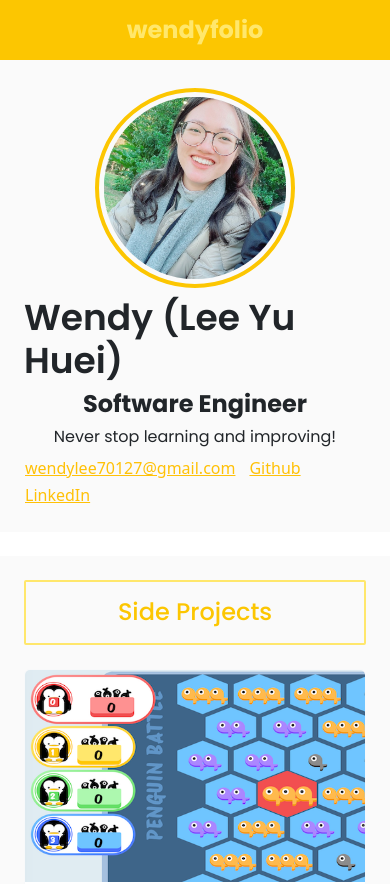
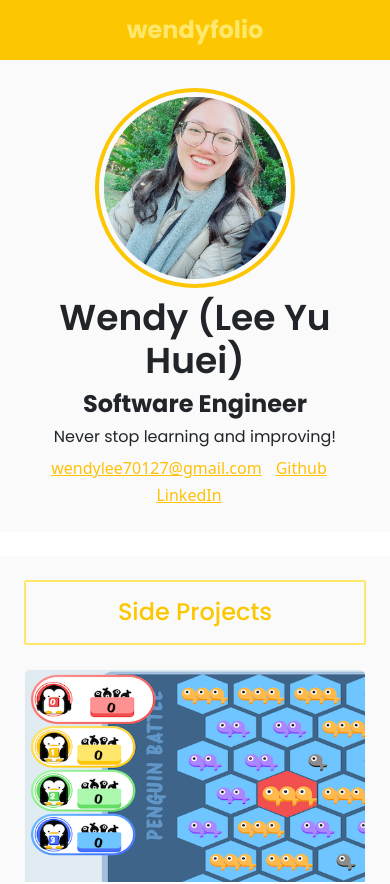
Before and after one commit to yuhueilee/wendyfolio, a React (Create React App) app: page / in a window 390 px wide. Shown: the top 884 px of the page. Built offline with nearby package versions, Linux system fonts and the light colour scheme.

Commit message:
Center the introducion for sm breakpoint

```diff
--- a/src/components/introduction/index.scss
+++ b/src/components/introduction/index.scss
@@ -17,3 +17,12 @@
         align-items: start;
     }
 }
+
+.name,
+.position,
+.bio,
+.links {
+    @include media-breakpoint-down(sm) {
+        text-align: center;
+    }
+}
--- a/src/components/introduction/index.tsx
+++ b/src/components/introduction/index.tsx
@@ -1,6 +1,6 @@
-import './index.scss';
+import "./index.scss";
 
-import { Button, Col, Container, Image, Row } from 'react-bootstrap';
+import { Button, Col, Container, Image, Row } from "react-bootstrap";
 
 const Introduction = () => {
     return (
@@ -33,13 +33,13 @@ const Introduction = () => {
                     lg={8}
                     className="d-flex flex-column introduction"
                 >
-                    <h1 className="fsb-36">Wendy (Lee Yu Huei)</h1>
-                    <h2 className="fb-24">Software Engineer</h2>
-                    <h4 className="fr-16">
+                    <h1 className="fsb-36 name">Wendy (Lee Yu Huei)</h1>
+                    <h2 className="fb-24 position">Software Engineer</h2>
+                    <h4 className="fr-16 bio">
                         Never stop learning and improving!
                     </h4>
                     <div className="d-flex flex-row h-100">
-                        <div className="align-self-end">
+                        <div className="align-self-end links">
                             <Button
                                 variant="link"
                                 className="ps-0 py-0 fr-16 link-warning"
```
